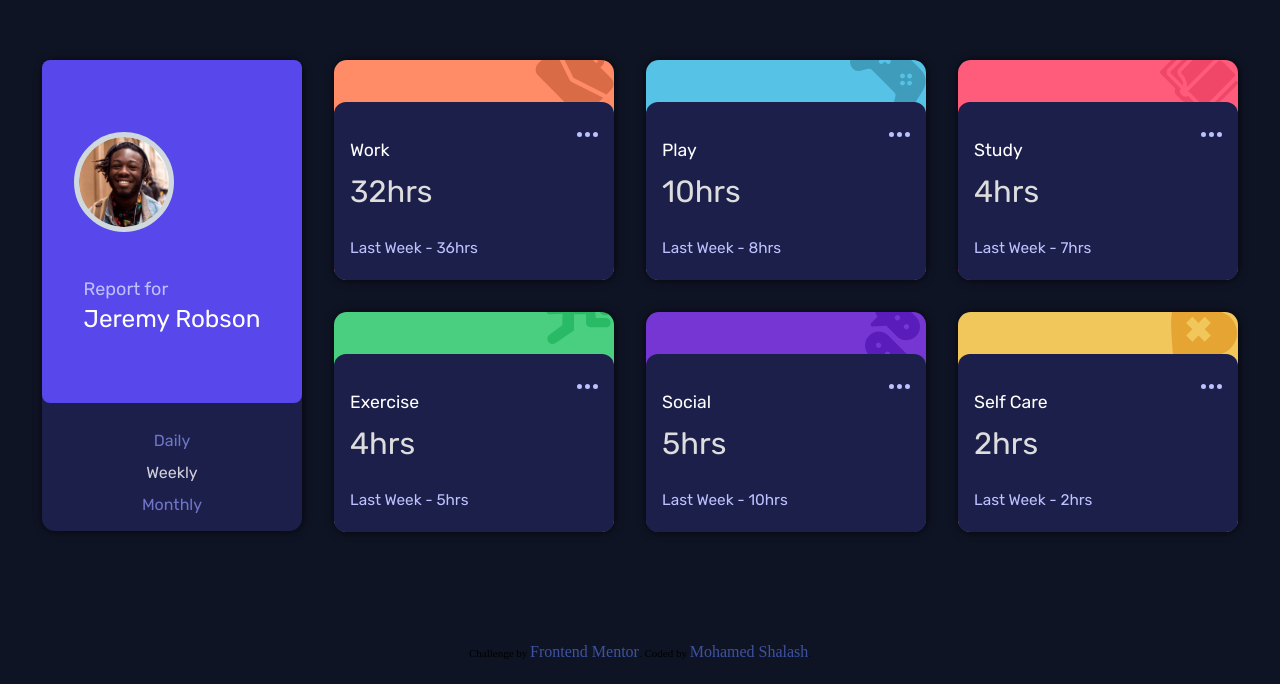
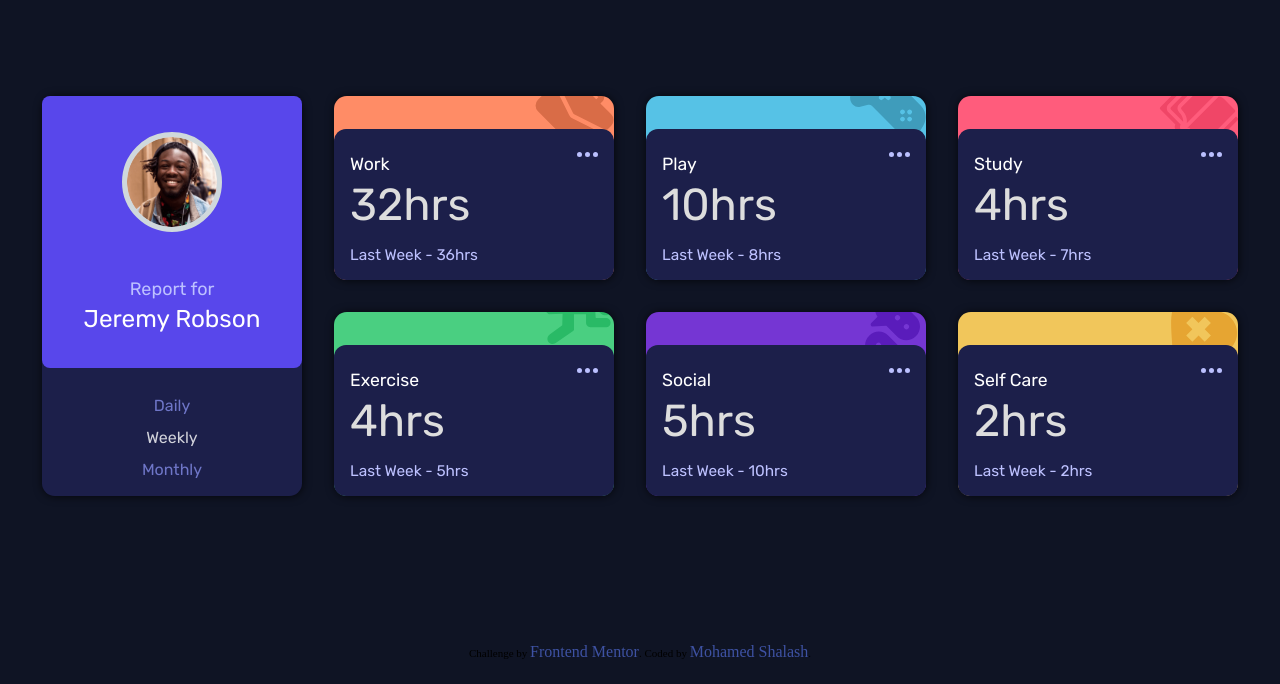
Before and after one commit to shalash23/time-dashboard, a plain HTML site: page index.html in a window 1280 px wide. Shown: the part 116-800 px from the top of the page. Drawn offline with nearby package versions, Linux system fonts and the light colour scheme.

Commit message:
Add files via upload

```diff
--- a/styles/styles.scss
+++ b/styles/styles.scss
@@ -166,7 +166,7 @@ section {
     }
     h3 {
       color: #ddd;
-      font-size: clamp(1.4rem, 2.4vw, 2.4rem);
+      font-size: clamp(1.4rem, 3.5vw, 3rem);
       grid-row: 2;
       justify-self: start;
       align-self: center;
@@ -198,7 +198,7 @@ section {
 
     .grid-item {
       width: min(280px, 315px);
-      height: min(220px, 300px);
+      // height: min(220px, 300px);
 
       .content {
         grid-template-columns: repeat(2, 1fr);
@@ -244,13 +244,18 @@ section {
         flex-direction: column;
         align-items: center;
         justify-content: center;
-        padding: 1em 0;
+        padding: 1em 0.3em;
+        .text-wrap {
+          // padding: 0.4em;
+          width: fit-content;
+          text-align: center;
+        }
         img {
           margin-bottom: 1.5em;
           width: 100px;
           height: 100px;
-          align-self: flex-start;
-          margin-left: 1em;
+          align-self: center;
+          // margin-left: 1em;
         }
       }
     }
@@ -261,7 +266,6 @@ section {
       grid-row: 1/3;
       justify-content: space-between;
       max-width: 260px;
-      min-height: 471px;
     }
   }
 
```
Also changed, not shown: styles/styles.css, 1 other file.
